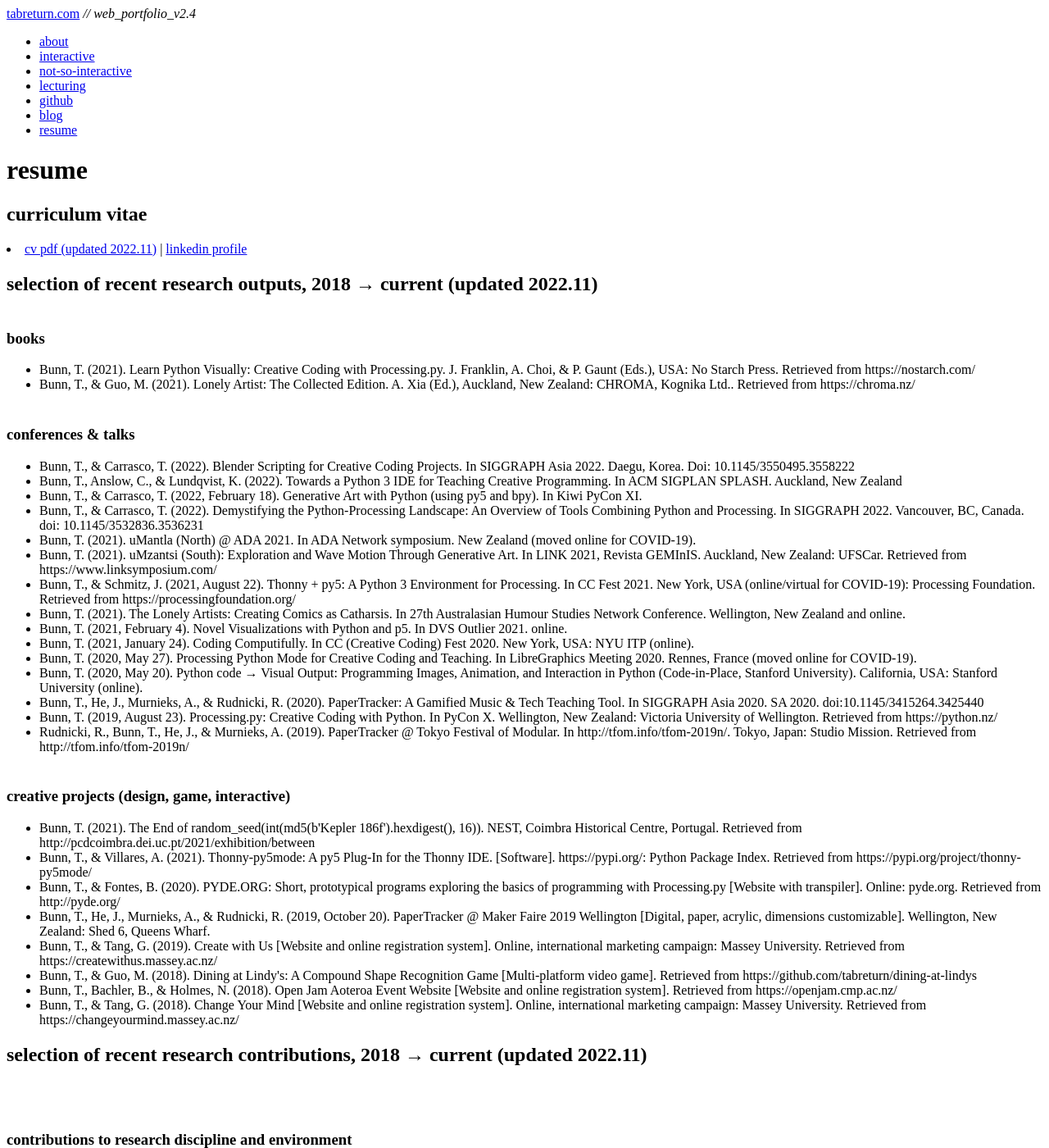
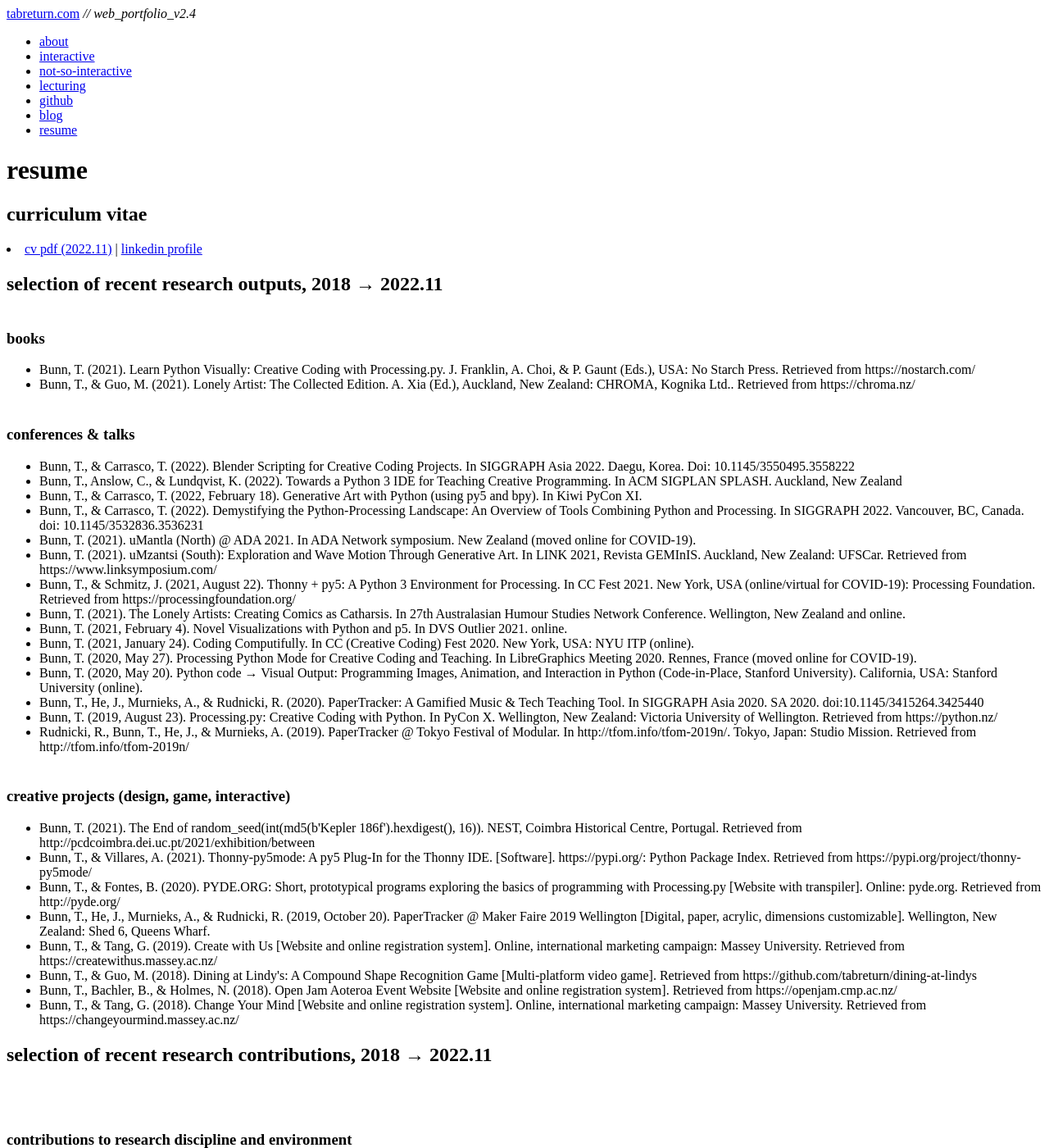
Before and after one commit to tabreturn/tabreturn.portfolio, a Jekyll site: the page built from resume.html, in a window 1280 px wide and 1400 px high. Shown: the whole window at 82% size. Built offline with Jekyll 4.4.1, drawn with Linux system fonts in a browser that asks for light colours; comment, search, counter and statistics services are not loaded.

Commit message:
- remove 'updated'

```diff
--- a/resume.html
+++ b/resume.html
@@ -6,13 +6,13 @@ title:  resume
 <div class="entryContainer">
   <h2>curriculum vitae</h2>
   <p><li>
-    <a href="cv/cv-2022-11.pdf">cv pdf (updated 2022.11)</a> |
+    <a href="cv/cv-2022-11.pdf">cv pdf (2022.11)</a> |
     <a href="https://www.linkedin.com/in/tabreturn/">linkedin profile</a>
   </li></p>
 </div>
 
 <div class="entryContainer">
-  <h2>selection of recent research outputs, 2018 → current (updated 2022.11)</h2>
+  <h2>selection of recent research outputs, 2018 → 2022.11</h2>
   <h3><br />books</h3>
   <ul>
     <li>Bunn, T. (2021). Learn Python Visually: Creative Coding with Processing.py. J. Franklin, A. Choi, & P. Gaunt (Eds.), USA: No Starch Press. Retrieved from https://nostarch.com/</li>
@@ -50,7 +50,7 @@ title:  resume
 </div>
 
 <div class="entryContainer">
-  <h2>selection of recent research contributions, 2018 → current (updated 2022.11)</h2><br />
+  <h2>selection of recent research contributions, 2018 → 2022.11</h2><br />
   <h3><br />contributions to research discipline and environment</h3>
   <li>Processing Foundation GSoC (Google) 2022 project mentor for py5 ∙ 2020 Code in Place Section Leader, Stanford University ∙ Active and long-time involvement in the Processing Foundation and community</li>
   <h3><br />facilitation, networking and collaborations</h3>
```
